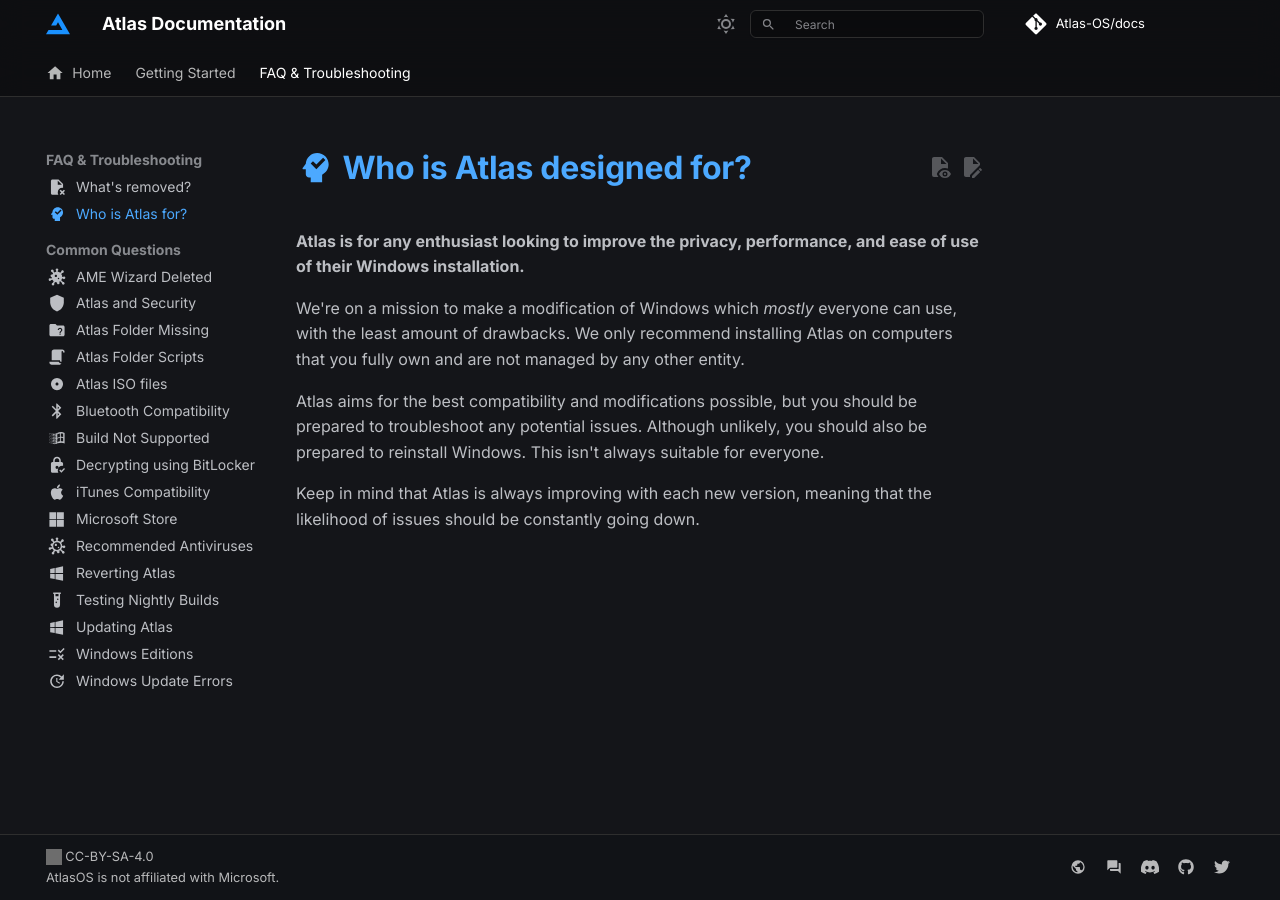
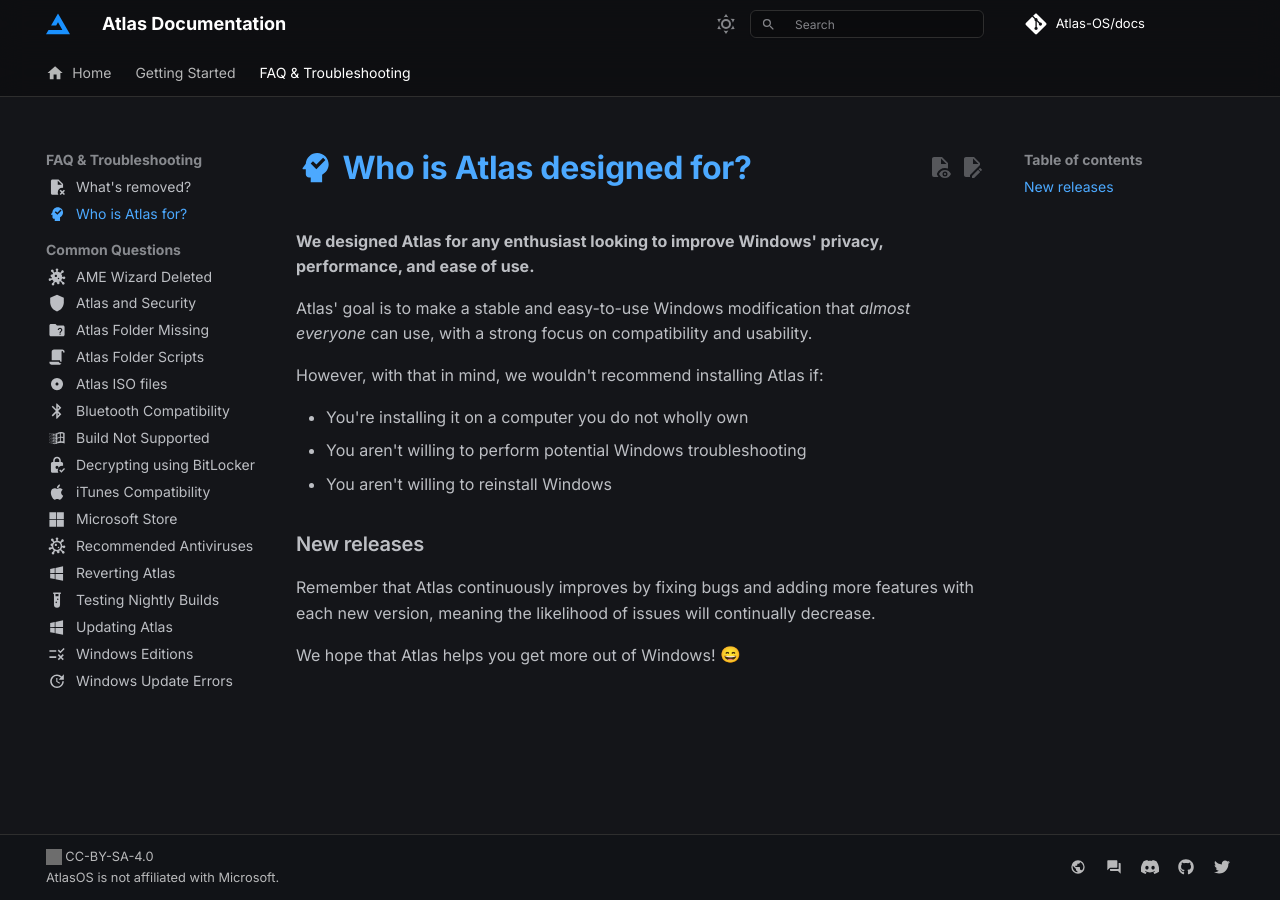
Before and after one commit to Atlas-OS/docs, an MkDocs documentation site: the page built from docs/faq-and-troubleshooting/who-is-atlas-for.md, in a window 1280 px wide. Built offline with MkDocs 1.6.1 and Material for MkDocs 9.7.7, drawn with Linux system fonts in a browser that asks for light colours; emoji names are drawn with the system emoji font; some web fonts are replaced; comment, search, counter and statistics services are not loaded; grey boxes are pictures that could not be loaded.

Commit message:
feat(who is atlas for): rewrite

```diff
--- a/docs/faq-and-troubleshooting/who-is-atlas-for.md
+++ b/docs/faq-and-troubleshooting/who-is-atlas-for.md
@@ -5,10 +5,18 @@ icon: material/head-check
 
 # :material-head-check: Who is Atlas designed for?
 
-**Atlas is for any enthusiast looking to improve the privacy, performance, and ease of use of their Windows installation.**
+**We designed Atlas for any enthusiast looking to improve Windows' privacy, performance, and ease of use.**
 
-We're on a mission to make a modification of Windows which *mostly* everyone can use, with the least amount of drawbacks. We only recommend installing Atlas on computers that you fully own and are not managed by any other entity.
+Atlas' goal is to make a stable and easy-to-use Windows modification that *almost everyone* can use, with a strong focus on compatibility and usability.
 
-Atlas aims for the best compatibility and modifications possible, but you should be prepared to troubleshoot any potential issues. Although unlikely, you should also be prepared to reinstall Windows. This isn't always suitable for everyone.
+However, with that in mind, we wouldn't recommend installing Atlas if:
 
-Keep in mind that Atlas is always improving with each new version, meaning that the likelihood of issues should be constantly going down.
+- You're installing it on a computer you do not wholly own
+- You aren't willing to perform potential Windows troubleshooting
+- You aren't willing to reinstall Windows
+
+### New releases
+
+Remember that Atlas continuously improves by fixing bugs and adding more features with each new version, meaning the likelihood of issues will continually decrease.
+
+We hope that Atlas helps you get more out of Windows! :smile:
```
